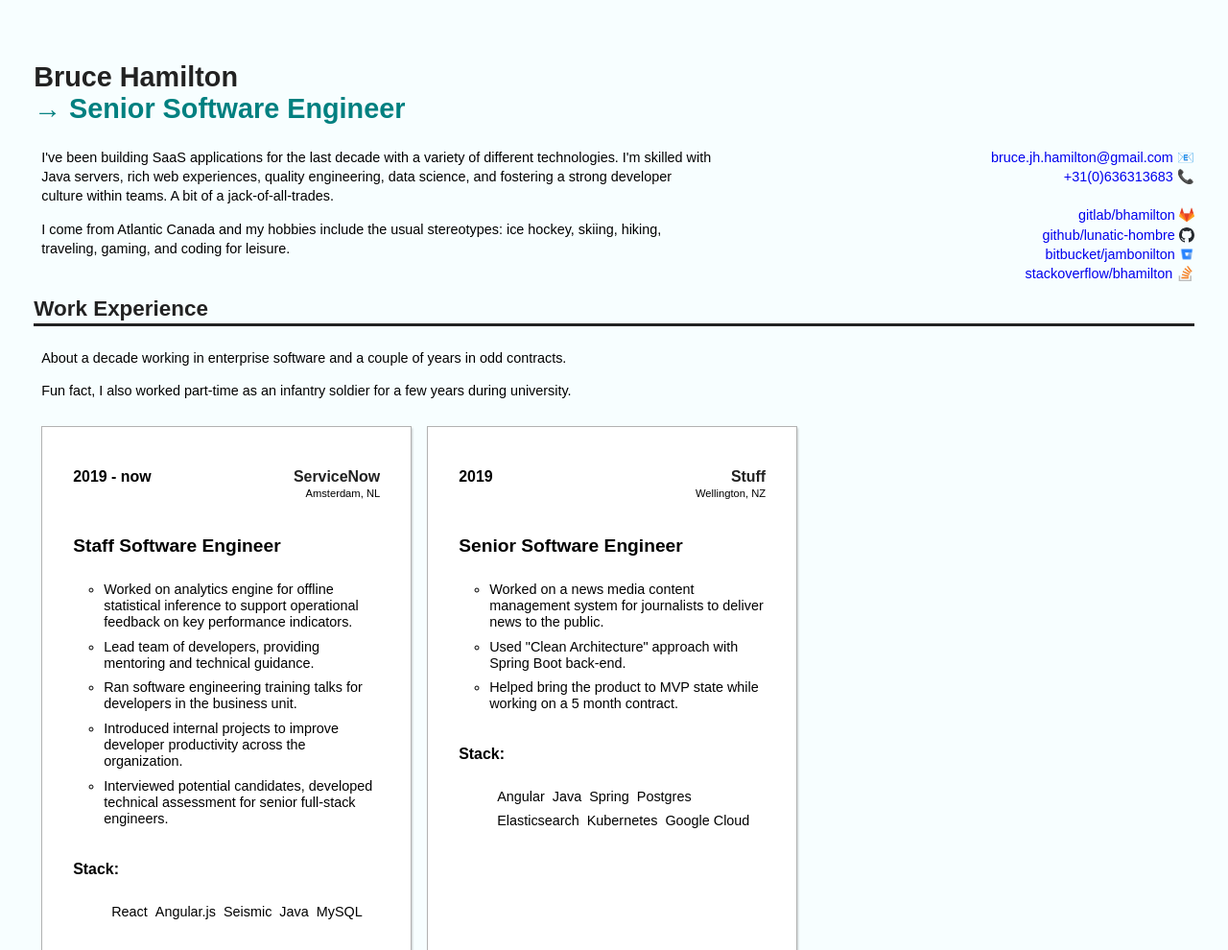
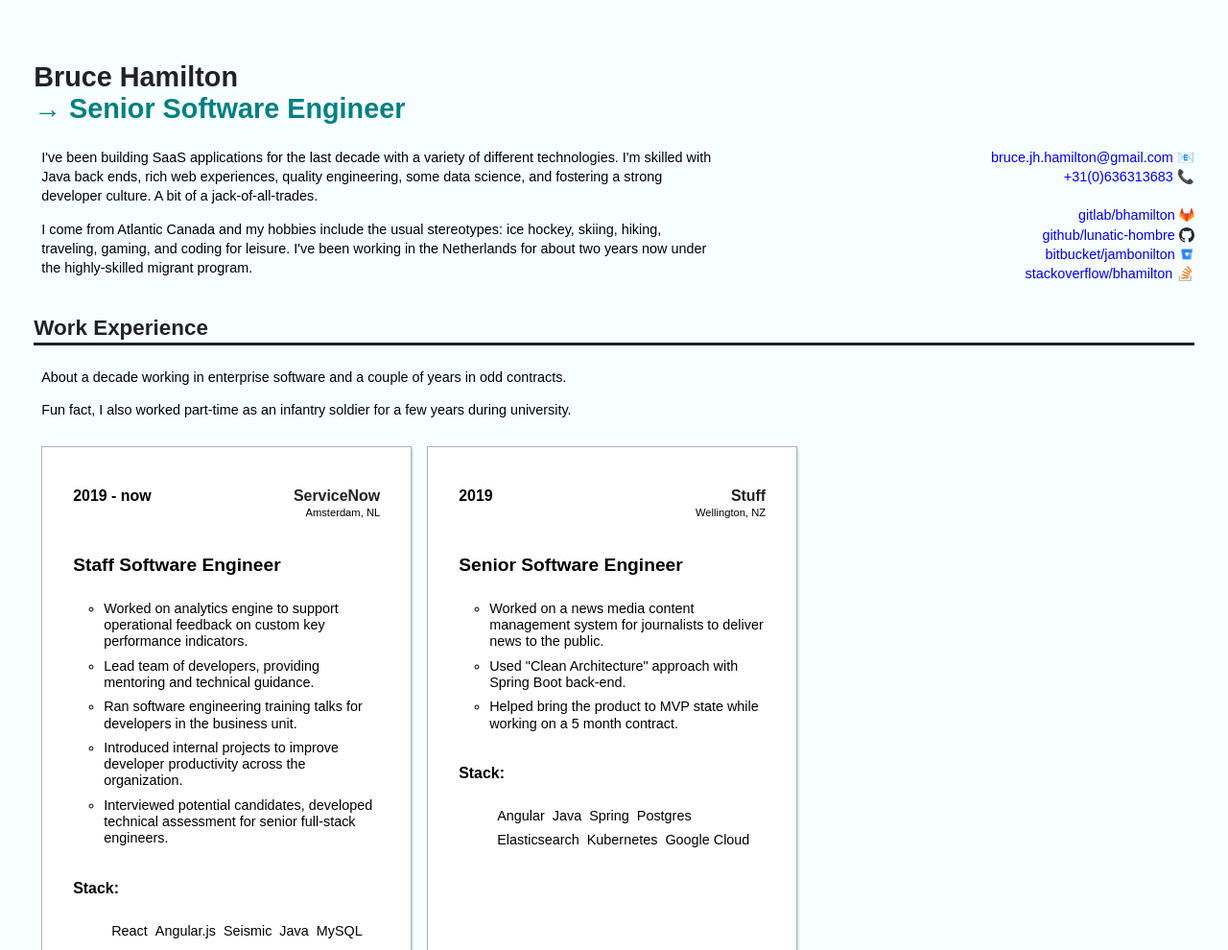
Before and after one commit to lunatic-hombre/cv, a plain HTML site: page index.html in a window 1280 px wide. Shown: the top 990 px of the page at 96% size. Drawn offline with Linux system fonts and the light colour scheme; a web font is replaced by a local one.

Commit message:
Updated some wording.

```diff
--- a/index.html
+++ b/index.html
@@ -25,9 +25,9 @@
       <div><a href="https://stackoverflow.com/cv/bhamilton">stackoverflow/bhamilton</a>&nbsp;<img src="img/stackoverflow.png" /></div>
     </div>
 
-    <p>I've been building SaaS applications for the last decade with a variety of different technologies.  I'm skilled with Java servers, rich web experiences, quality engineering, data science, and fostering a strong developer culture within teams.  A bit of a jack-of-all-trades.</p>
+    <p>I've been building SaaS applications for the last decade with a variety of different technologies.  I'm skilled with Java back ends, rich web experiences, quality engineering, some data science, and fostering a strong developer culture.  A bit of a jack-of-all-trades.</p>
 
-    <p>I come from Atlantic Canada and my hobbies include the usual stereotypes: ice hockey, skiing, hiking, traveling, gaming, and coding for leisure.</p>
+    <p>I come from Atlantic Canada and my hobbies include the usual stereotypes: ice hockey, skiing, hiking, traveling, gaming, and coding for leisure. I've been working in the Netherlands for about two years now under the highly-skilled migrant program.</p>
 
   </section>
   <section>
@@ -48,7 +48,7 @@
         </div>
         <h4>Staff Software Engineer</h4>
         <ul>
-          <li>Worked on analytics engine for offline statistical inference to support operational feedback on key performance indicators.</li>
+          <li>Worked on analytics engine to support operational feedback on custom key performance indicators.</li>
           <li>Lead team of developers, providing mentoring and technical guidance.</li>
           <li>Ran software engineering training talks for developers in the business unit.</li>
           <li>Introduced internal projects to improve developer productivity across the organization.</li>
@@ -309,12 +309,12 @@
             <span>Fredericton, CA</span>
           </div>
         </div>
-        <h4>Bachelors of Computer Science</h4>
+        <h5>Bachelors of Computer Science</h5>
         <ul>
           <li>Honours in Theory &amp; Computation</li>
           <li>Dean's List</li>
         </ul>
-        <h4>Bachelors of Science</h4>
+        <h5>Bachelors of Science</h5>
         <ul>
           <li>Major in Psychology</li>
         </ul>
```
